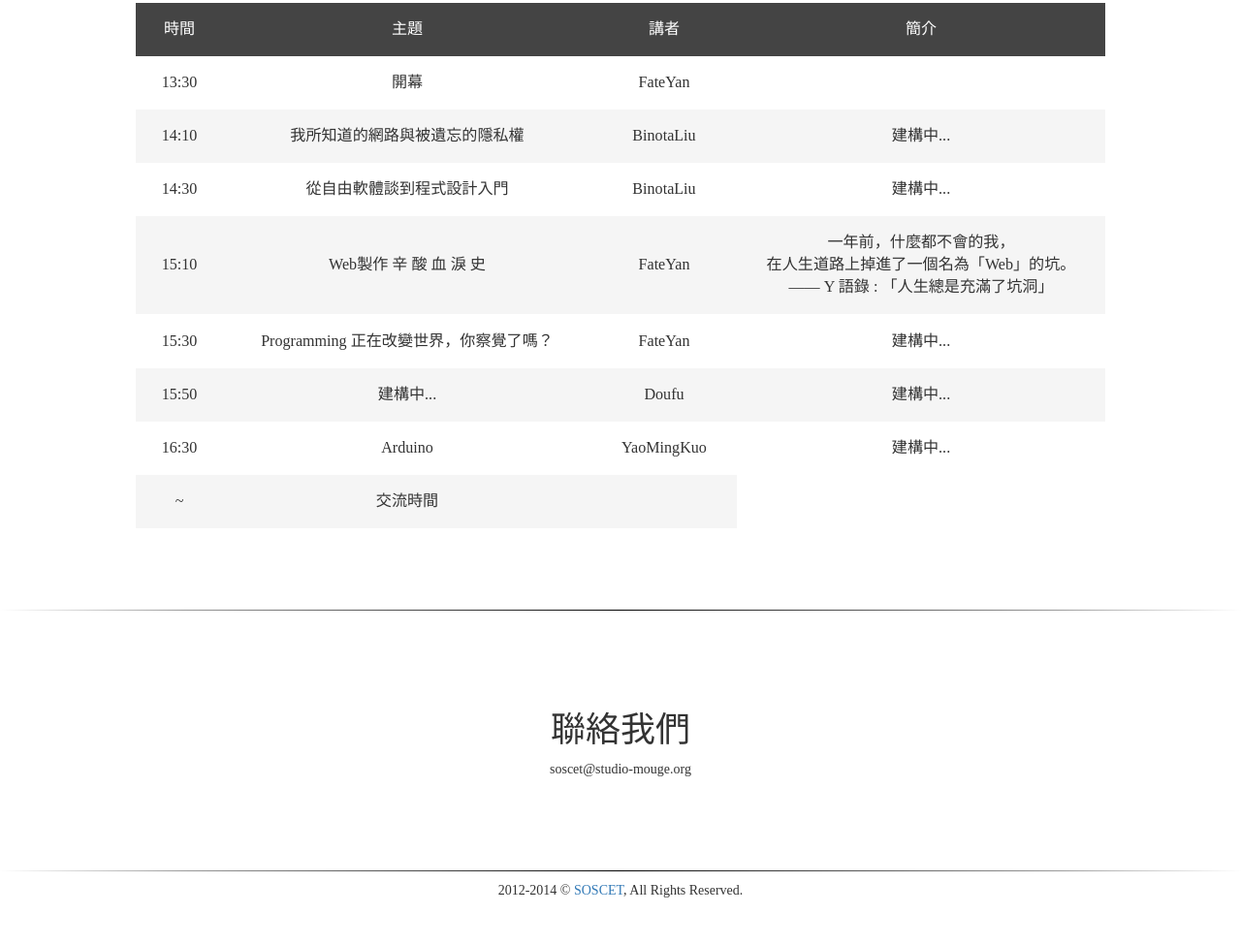
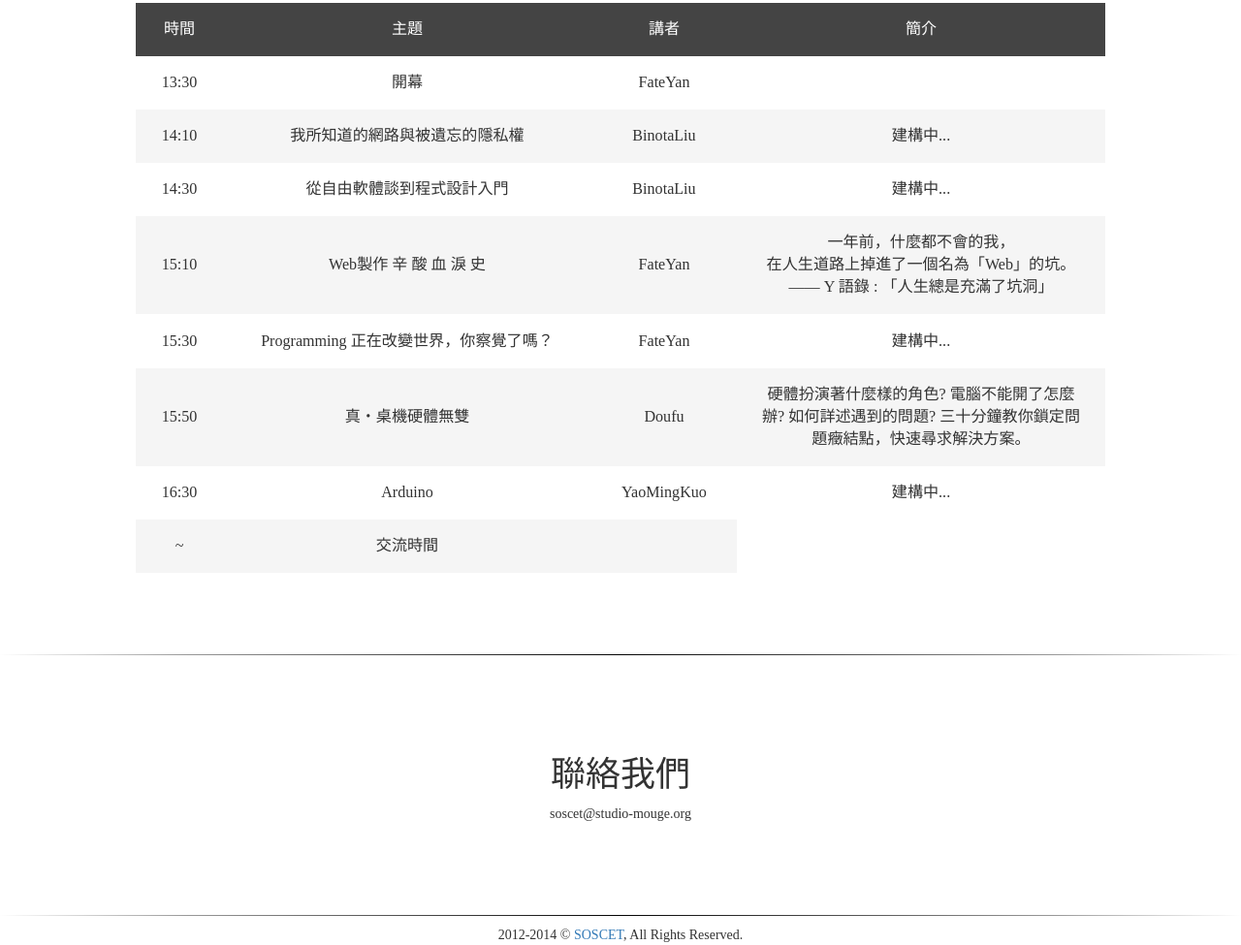
Before and after one commit to SOSCET/SOSCET-2015, a plain HTML site: page index.html in a window 1280 px wide. Shown: the part 2196-3171 px from the top of the page at 97% size. Before the commit the page ends 3125 px from the top, so only its background shows below. Drawn offline with nearby package versions, Linux system fonts and the light colour scheme; some packages are replaced by stand-ins of ours.

Commit message:
新增豆腐的演講

```diff
--- a/index.html
+++ b/index.html
@@ -80,7 +80,7 @@
                         <tr><td>14:30</td><td>從自由軟體談到程式設計入門</td><td>BinotaLiu</td><td>建構中...</td></tr>
                         <tr><td>15:10</td><td>Web製作 辛  酸  血  淚  史</td><td>FateYan</td><td>一年前，什麼都不會的我，<br>在人生道路上掉進了一個名為「Web」的坑。<br>—— Y 語錄 : 「人生總是充滿了坑洞」</td></tr>
                         <tr><td>15:30</td><td>Programming 正在改變世界，你察覺了嗎？</td><td>FateYan</td><td>建構中...</td></tr>
-                        <tr><td>15:50</td><td>建構中...</td><td>Doufu</td><td>建構中...</td></tr>
+                        <tr><td>15:50</td><td>真‧桌機硬體無雙</td><td>Doufu</td><td> 硬體扮演著什麼樣的角色? 電腦不能開了怎麼辦? 如何詳述遇到的問題? 三十分鐘教你鎖定問題癥結點，快速尋求解決方案。</td></tr>
                         <tr><td>16:30</td><td>Arduino</td><td>YaoMingKuo</td><td>建構中...</td></tr>
                         <tr><td>~</td><td>交流時間</td></td></td><td></td></tr>:w
                     </tbody>
```
